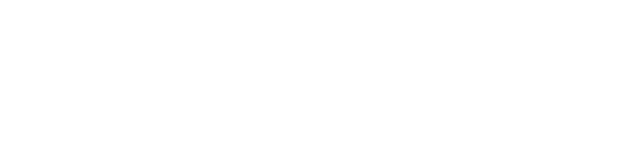
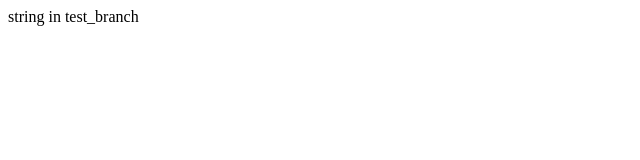
Before and after one commit to bogdanior/test_repo, a plain HTML site: page index.html in a window 1280 px wide. Shown: the whole page, without its empty margins (0-640 px from the left). Drawn offline with Linux system fonts and the light colour scheme.

Commit message:
first commit on branch

```diff
--- a/index.html
+++ b/index.html
@@ -5,7 +5,9 @@
 <head>
 </head>
 
-<body></body>
+<body>
+string in test_branch
+</body>
 
 
 </html>
```
